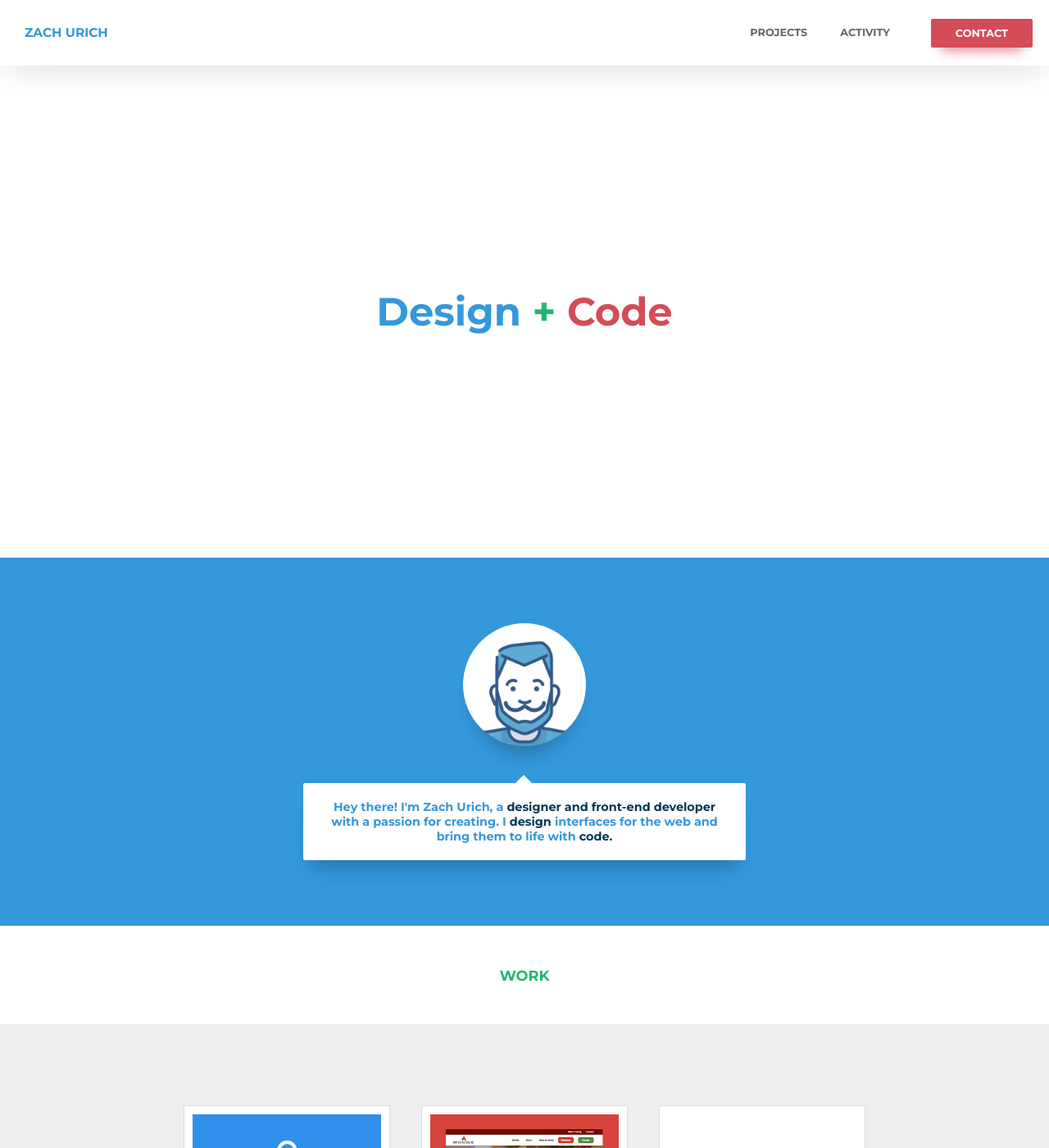
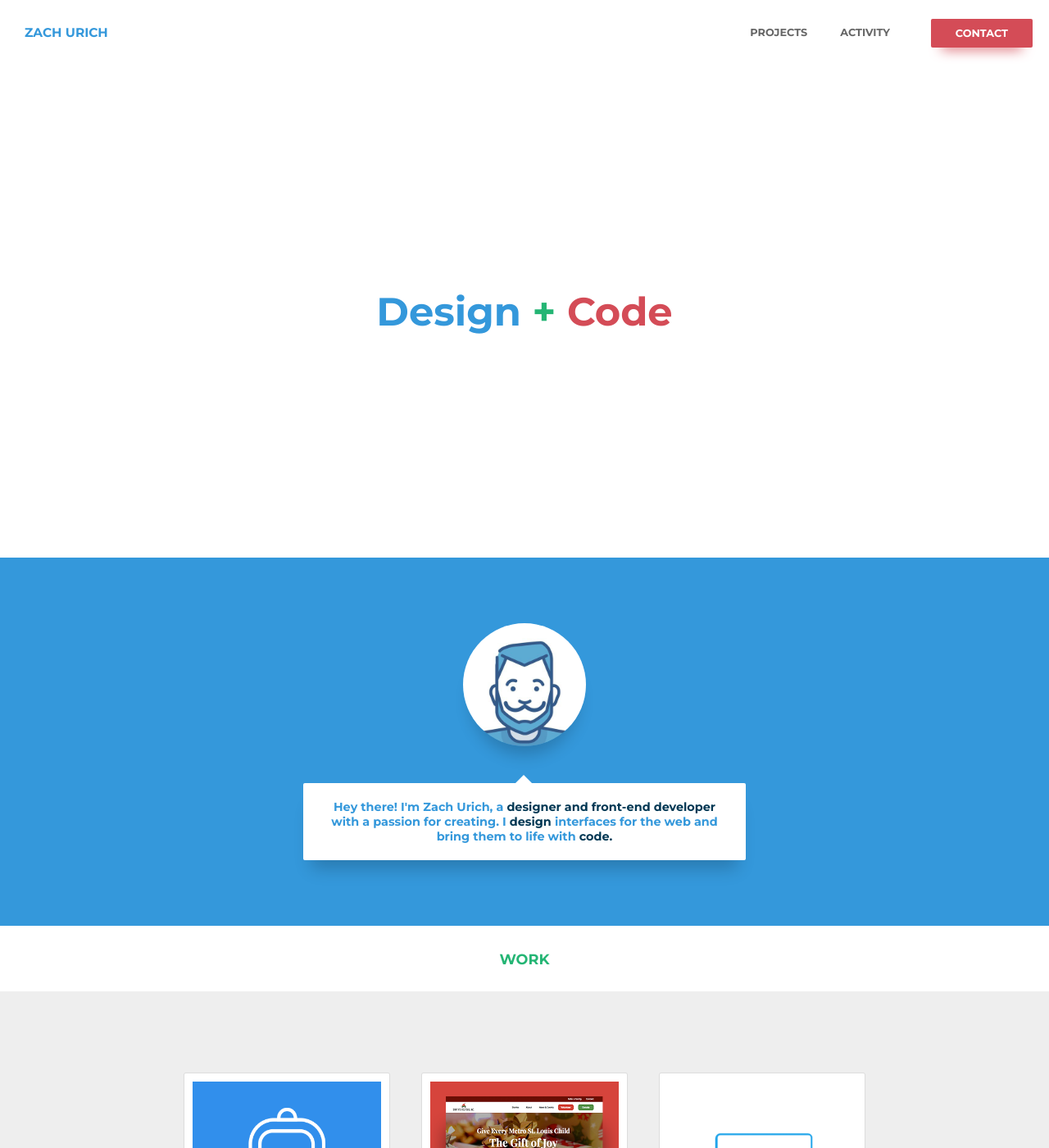
Before and after one commit to zachurich/portfolio-site, a Jekyll site: the page built from index.html, in a window 1280 px wide and 1400 px high. Shown: the whole window at 82% size. Built offline with Jekyll 4.4.1, drawn with Linux system fonts in a browser that asks for light colours; nearby versions of some CDN libraries.

Commit message:
Design changes

```diff
--- a/_sass/_components.scss
+++ b/_sass/_components.scss
@@ -16,7 +16,7 @@
 }
 .heading-divider {
   width: 100%;
-  height: 120px;
+  height: 80px;
   background-color: white;
   display: flex;
   justify-content: center;
--- a/_sass/_header.scss
+++ b/_sass/_header.scss
@@ -17,7 +17,6 @@
   top: 0;
   left: 0;
   right: 0;
-  box-shadow: 0px 0 50px -6px rgba(0,0,0, 0.2);
   z-index: 9999;
   .logo {
     box-sizing: border-box;
--- a/_sass/_projects.scss
+++ b/_sass/_projects.scss
@@ -15,7 +15,11 @@
     position: relative;
     transition: $slide;
     .content {
+      background: white;
+      box-shadow: $buttonShadows;
+      border-radius: $corners;
       width: 80%;
+      padding: 40px;
       margin: 0 auto;
       position: relative;
       .back-button {
@@ -24,15 +28,16 @@
         width: 40px;
         border-radius: 50%;
         border: 2px solid $green;
+        background-color: $green;
         position: absolute;
-        top: 18px;
+        top: 35px;
         left: -80px;
         transition: $normal;
         .back {
           position: absolute;
           left: 10px;
           display: inline-block;
-          background-color: $green;
+          background-color: white;
           height: 2px;
           width: 12px;
           border-radius: 4px;
@@ -46,20 +51,18 @@
           }
         }
         @include media($intermediate) {
-          left: 0px;
+          top: -18px;
+          left: -20px;
         }
         &:active {
-          background-color: $green;
           cursor: pointer;
           box-shadow: $buttonShadowSmall;
-          .back {
-            background-color: white;
-          }
         }
       }
       .content-title {
         position: relative;
           .title {
+            margin-top: 0;
             font-family: $mainFont;
             font-size: 1.6em;
             color: $green;
@@ -74,7 +77,6 @@
           font-size: $copyFont;
         }
         img {
-          border: 10px solid white;
           width: 100%;
         }
       }
--- a/assets/js/main.js
+++ b/assets/js/main.js
@@ -7,8 +7,8 @@
 $(document).ready(function() {
 	// smooth scroll
 	$(function() {
-		// Function Call
-		smoothScroll(800);
+		smoothScroll(200);
+    workLoad();
 	});
 
 	function smoothScroll (duration) {
@@ -96,6 +96,5 @@
       $('.content-title').children('h1').html(title);
     })
   };
-  workLoad();
 
 });
```
